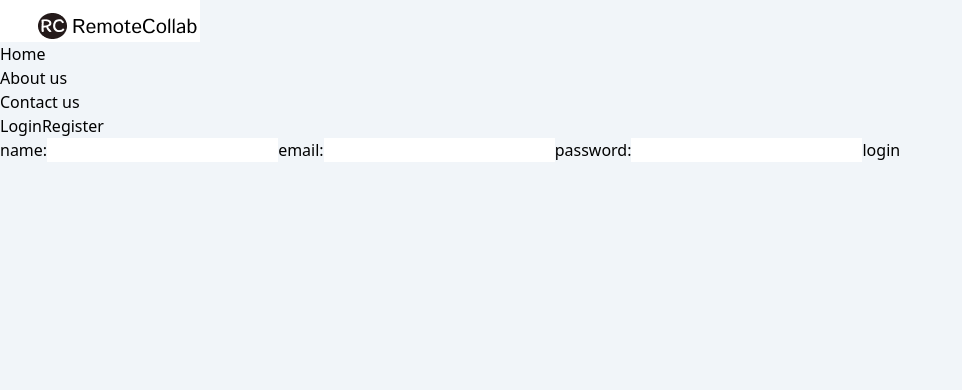
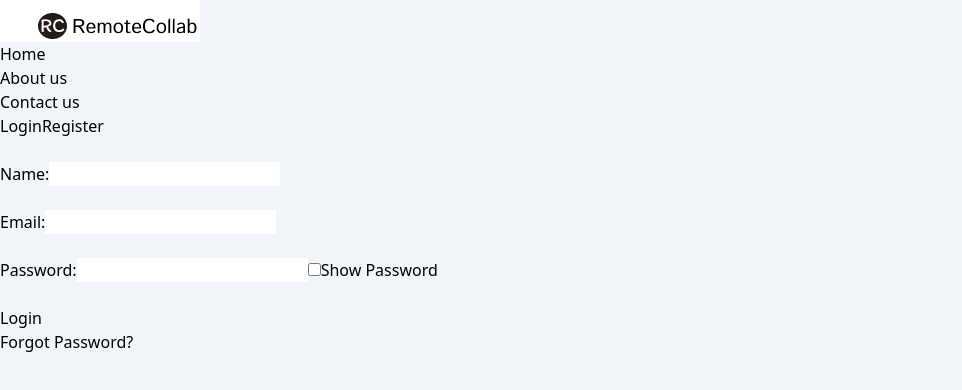
Before and after one commit to Gautam-10137/RemoteCollab, a React (Create React App) app in the folder client/: page /login in a window 1280 px wide. Shown: the top 390 px of the page, without its empty margins (0-962 px from the left). Built offline with nearby package versions, Linux system fonts and the light colour scheme.

Commit message:
login's frontend completed

```diff
--- a/client/package.json
+++ b/client/package.json
@@ -7,6 +7,7 @@
     "@testing-library/jest-dom": "^5.17.0",
     "@testing-library/react": "^13.4.0",
     "@testing-library/user-event": "^13.5.0",
+    "axios": "^1.7.7",
     "react": "^18.3.1",
     "react-dom": "^18.3.1",
     "react-redux": "^9.1.2",
--- /dev/null
+++ b/client/src/components/auth/ForgotPassword.js
@@ -0,0 +1,73 @@
+import React, {useState} from "react";
+import axios from 'axios';
+
+const ForgotPassword = ()=> {
+    const [email, setEmail] = useState('');
+    const [newPassword, setNewPassword] = useState('');
+    const [otp, setOtp] = useState('');
+    const [message, setMessage] = useState('');
+    const [otpsent, setOtpSent] = useState(false);   // to check the OTP is sent or not
+
+    const handleForgotPassword = async (e)=> {
+        e.preventDefault();
+        try{
+            const response = await axios.post('/api/forgot-password', {email});
+            setMessage(response.data.message);
+            setOtpSent(true);
+        }catch(error){
+            setMessage(error.response.data.message)
+        }
+    };
+
+    const handleResetPassword = async (e) => {
+        e.preventDefault();
+        try{
+            const response = await axios.post('/api/reset-password', {
+                email,
+                otp,
+                newPassword,
+            });
+            setMessage(response.data.message);
+        }catch(error){
+            setMessage(error.response.data.message);
+        }
+    };
+
+    return(
+        <>
+        <form onSubmit={handleForgotPassword}>
+            <label>Email:</label>
+            <input
+            type="text"
+            name="email"
+            value={email}
+            onChange={(e)=> setEmail(e.target.value)}
+            />
+            <button type="submit"> Send OTP</button>
+        </form>
+        {otpsent && (
+            <form onSubmit={handleResetPassword}>
+                <h2>Reset Password</h2>
+                <label>OTP:</label>
+                <input
+                type="text"
+                value={otp}
+                onChange={(e) => setOtp(e.target.value)}
+                />
+
+                <label>NewPassword:</label>
+                <input
+                type="password"
+                value={newPassword}
+                onChange={(e) => setNewPassword(e.target.value)}
+                />
+
+                <button type="submit">Reset Password</button>
+            </form>
+
+        )}
+        </>
+    )
+}
+
+export default ForgotPassword;
--- a/client/src/components/auth/Login.js
+++ b/client/src/components/auth/Login.js
@@ -1,80 +1,114 @@
-import { useState } from "react";
-import React from "react";
+import React, { useState } from "react";
+import ForgotPassword from "./ForgotPassword";
 
-
-const Login=()=>{
-
-
-
-  const[formData,setFormData]=useState({
-  name:"",
-  email:"",
-  password:"",
+const Login = () => {
+  const [formData, setFormData] = useState({
+    name: "",
+    email: "",
+    password: "",
   });
 
-  const handleInput=(e)=>{
-    const name=e.target.name;
-    const value=e.target.value;
+  const [isPasswordVisible, setIsPasswordVisible] = useState(false);
+  const [showForgotPassword, setShowForgotPassword] = useState(false);
+
+  const handleInput = (e) => {
+    const name = e.target.name;
+    const value = e.target.value;
     setFormData((prevState) => ({ ...prevState, [name]: value }));
-  }
+  };
 
-  const handleSubmit=async(e)=>{
+  const handlePasswordVisibility = ()=> {
+    setIsPasswordVisible(!isPasswordVisible);
+  };
+
+  const validateForm = ()=> {
+    const newErrors = {};
+    if(!formData.name)newErrors.name = "userName is required";
+    if(!formData.email){
+      newErrors.email = "Email is required";
+    } else if(!/\S+@\S+\.\S+/.test(formData.email)){
+        newErrors.email = "Email is invalid"
+    }
+    if(!formData.password)newErrors.password = "password is required";
+
+    return newErrors;
+  };
+
+  const handleSubmit = async (e) => {
     e.preventDefault();
-    if(formData.name && formData.email && formData.password){
-      alert("form submitted successfully!")
-    setFormData({
-      name:"",
-      email:"",
-      password:""
-    });
-  }
-    else {
-      alert("please fill the values!");
+    const formErrors = validateForm();
+    if (Object.keys(formErrors).length === 0) {
+      alert("Form Submitted Successfully!");
+      setFormData({
+        name: "",
+        email: "",
+        password: "",
+      });
+      setIsPasswordVisible(false);
+    } else {
+      alert(JSON.stringify(formErrors));
     }
-
 
     // const result=await fetch("http://localhost:5000/api/auth/register",{
     //   method:"POST",
     //   ContentType:'text/html'
 
+    // })
+  };
+  return (
+    <>
+    {!showForgotPassword ? (
+      <form onSubmit={handleSubmit}>
+        <br></br>
+        <label>Name:</label>
+        <input
+          type="text"
+          name="name"
+          value={formData.name}
+          onChange={handleInput}
 
-    // })
+        />
+<br></br>
+<br></br>
+        <label>Email:</label>
+        <input
+          type="email"
+          name="email"
+          value={formData.email}
+          onChange={handleInput}
 
-  };
+        />
+<br></br>
+<br></br>
+        <label>Password:</label>
+        <input
+          type={isPasswordVisible ? "text" :"password"}
+          name="password"
+          value={formData.password}
+          onChange={handleInput}
 
-   return (
-    <>
-    <form>
-    <label>name:</label>
-    <input
-    type="text"
-    value={formData.name}
-    onChange={handleInput}
-    name="name"
-    />
+        />
 
-<label>email:</label>
-    <input
-    type="email"
-    value={formData.email}
-    onChange={handleInput}
-    name="email"
-    />
+        <label>
+          <input
+          type="checkbox"
+          checked={isPasswordVisible}
+          onChange={handlePasswordVisibility}
+          />
+          Show Password
+        </label>
+<br></br>
+<br></br>
+        <button type="submit">Login</button>
+<br></br>
+        <button type="submit" onClick={()=> setShowForgotPassword(true)}>Forgot Password?</button>
+      </form>
+    ) : (
+      <ForgotPassword/>
+    )}
 
-<label>password:</label>
-    <input
-    type="password"
-    value={formData.password}
-    onChange={handleInput}
-    name="password"
-    />
-
-
-    <button onClick={handleSubmit}>login</button>
-
-    </form>
     </>
-   )
-}
+  );
+};
 
 export default Login;
--- a/client/src/components/auth/Register.js
+++ b/client/src/components/auth/Register.js
@@ -19,7 +19,7 @@ const Register = () => {
 
   const handlePasswordVisibility = ()=> {
     setIsPasswordVisible(!isPasswordVisible);
-  }
+  };
 
   const validateForm = ()=> {
     const newErrors = {};
@@ -36,7 +36,7 @@ const Register = () => {
     e.preventDefault();
     const formErrors = validateForm();
     if (Object.keys(formErrors).length === 0) {
-        alert("Form Submitted Successfully!");
+        alert("Registered Successfully!");
         // here need to write a code to send the data to backend and after that
         setFormData({
           name: "",
@@ -63,7 +63,7 @@ const Register = () => {
     <>
       <form onSubmit={handleSubmit}>
         <br></br>
-        <label>name:</label>
+        <label>Name:</label>
         <input
           type="text"
           name="name"
@@ -72,7 +72,7 @@ const Register = () => {
         />
 <br></br>
 <br></br>
-        <label>email:</label>
+        <label>Email:</label>
         <input
           type="email"
           name="email"
@@ -81,7 +81,7 @@ const Register = () => {
         />
 <br></br>
 <br></br>
-        <label>password:</label>
+        <label>Password:</label>
         <input
           type={isPasswordVisible ? "text" : "password"}
           name="password"
@@ -90,7 +90,7 @@ const Register = () => {
         />
 <br></br>
 <br></br>
-        <label> confirmPassword:</label>
+        <label> ConfirmPassword:</label>
         <input
           type={isPasswordVisible ? "text" : "password"}
           name="confirmPassword"
```
Also changed, not shown: 1 other file (tests, documents, lock files or other folders).
